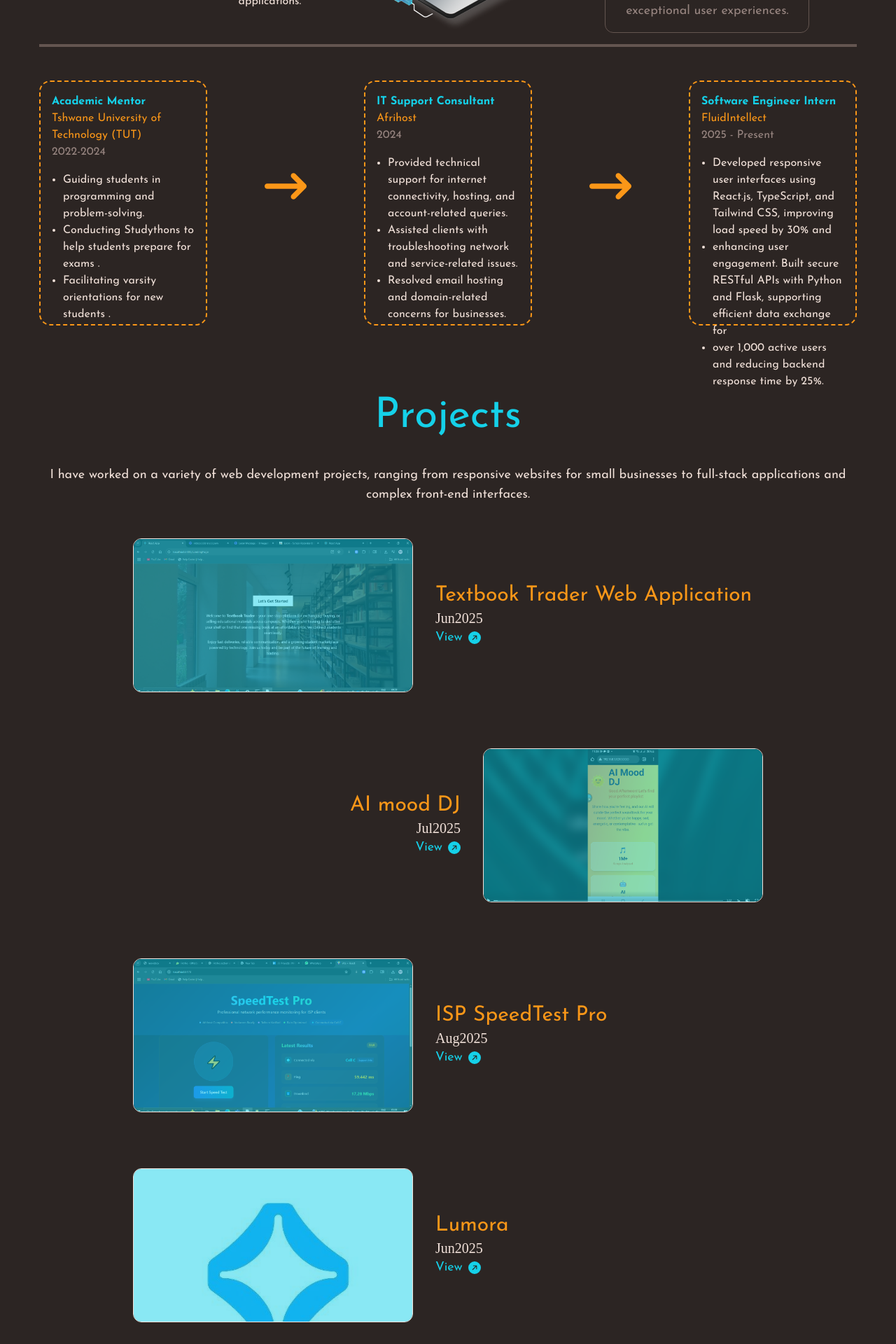
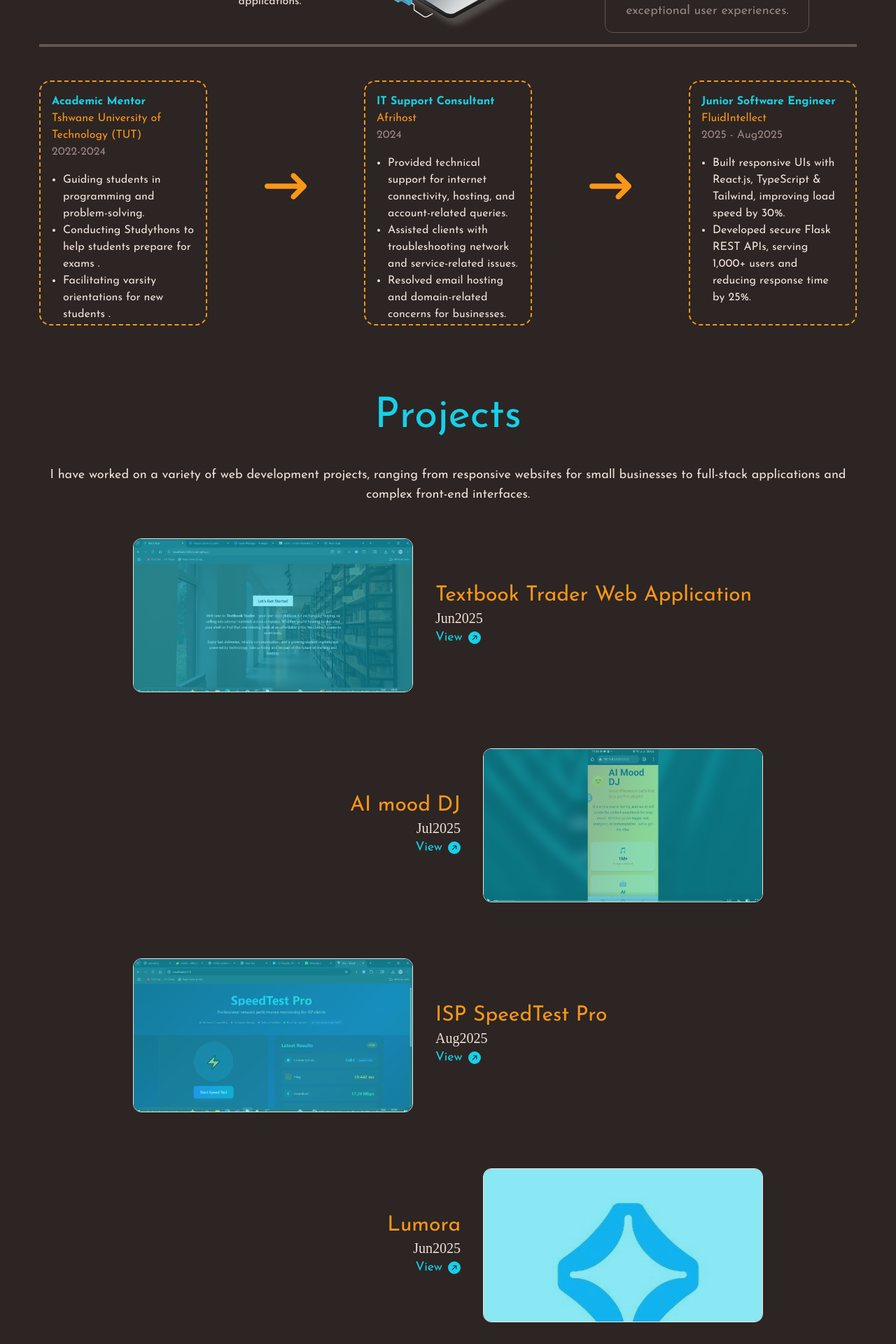
Before and after one commit to cherlton/chl_portfolio, a React (Vite) app: page / in a window 1280 px wide. Shown: the part 2680-4600 px from the top of the page at 70% size. Built offline with nearby package versions, Linux system fonts and the light colour scheme.

Commit message:
added links

```diff
--- a/src/components/experienceSection/AllExperiences.jsx
+++ b/src/components/experienceSection/AllExperiences.jsx
@@ -28,14 +28,13 @@ const experiences=[
         ]
       },
       {
-        job: "Software Engineer Intern",
+        job: "Junior Software Engineer",
         company: "FluidIntellect",
-        date: "2025 - Present",
-        responsibilities: [
-          " Developed responsive user interfaces using React.js, TypeScript, and Tailwind CSS, improving load speed by 30% and",
-          "enhancing user engagement. Built secure RESTful APIs with Python and Flask, supporting efficient data exchange for",
-          "over 1,000 active users and reducing backend response time by 25%.",
-        ]
+       date: "2025 - Aug2025",
+      responsibilities: [
+        "Built responsive UIs with React.js, TypeScript & Tailwind, improving load speed by 30%.",
+        "Developed secure Flask REST APIs, serving 1,000+ users and reducing response time by 25%."
+      ]
       }
 
 
--- a/src/components/projectSection/ProjectsMain.jsx
+++ b/src/components/projectSection/ProjectsMain.jsx
@@ -33,7 +33,7 @@ const projects=[
     {
         name:"Lumora ",
         year:"Jun2025",
-        align:"right",
+        align:"left",
         image:'/images/lumora.jfif',
         link:'https://www.linkedin.com/in/nhlangano-mhangwana-4418612a4/details/projects/'
 
@@ -41,7 +41,7 @@ const projects=[
     {
         name:"Radio Veritas ",
         year:"Aug2024",
-        align:"left",
+        align:"right",
         image:'/images/rv.png',
         link:'https://radioveritas.co.za/'
 
@@ -49,7 +49,7 @@ const projects=[
     {
         name:"Maid4u",
         year:"Jun2024",
-        align:"right",
+        align:"left",
         image:'/images/maid4u.png',
         link:'https://www.maid4u.co.za/'
 
@@ -101,6 +101,7 @@ const ProjectsMain = () => {
                 year={project.year}
                 align={project.align}
                 image={project.image}
+                link={project.link}
                 />
             )
         })}
```
